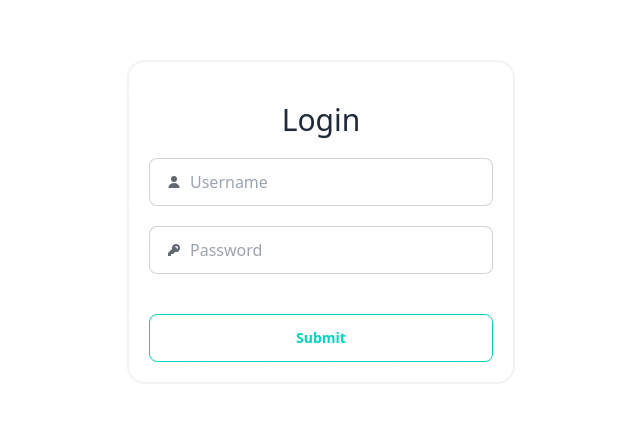
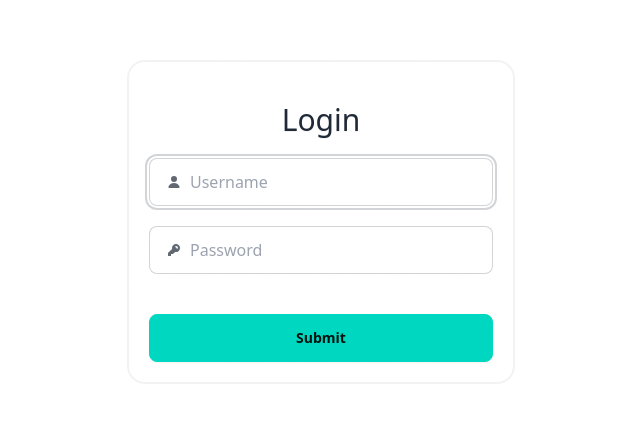
Before and after one commit to renkzk/ecommerce-admin-dashboard, an Angular app: page / in a window 1280 px wide. Shown: the part 178-600 px from the top of the page, without its empty margins (319-959 px from the left). Built offline with nearby package versions, Linux system fonts and the light colour scheme.

Commit message:
login form logic & validation

```diff
--- a/src/app/auth/login/login.component.html
+++ b/src/app/auth/login/login.component.html
@@ -8,7 +8,14 @@
       (ngSubmit)="onSubmit()"
     >
       <!-- Username -->
-      <label class="input input-bordered flex items-center gap-2">
+      <div>
+        <div class="text-error text-end" *ngIf="isInvalid('username')">
+          Username is required*
+        </div>
+        <label
+          class="input input-bordered flex items-center gap-2"
+          [class.input-error]="isInvalid('username')"
+        >
           <svg
             xmlns="http://www.w3.org/2000/svg"
             viewBox="0 0 16 16"
@@ -24,11 +31,20 @@
             class="grow"
             placeholder="Username"
             formControlName="username"
+            autofocus
           />
         </label>
+      </div>
 
       <!-- Password -->
-      <label class="input input-bordered flex items-center gap-2">
+      <div>
+        <div class="text-error text-end" *ngIf="isInvalid('password')">
+          Password is required*
+        </div>
+        <label
+          class="input input-bordered flex items-center gap-2"
+          [class.input-error]="isInvalid('password')"
+        >
           <svg
             xmlns="http://www.w3.org/2000/svg"
             viewBox="0 0 16 16"
@@ -48,7 +64,13 @@
             formControlName="password"
           />
         </label>
-      <button type="submit" class="btn btn-accent btn-outline w-full mt-5">
+      </div>
+      <button
+        type="submit"
+        [disabled]="isLoading"
+        class="btn btn-accent w-full mt-5"
+      >
+        <span *ngIf="isLoading" class="loading loading-spinner"></span>
         Submit
       </button>
     </form>
--- a/src/app/auth/login/login.component.ts
+++ b/src/app/auth/login/login.component.ts
@@ -1,21 +1,43 @@
+import { CommonModule } from '@angular/common';
 import { Component } from '@angular/core';
-import { FormBuilder, ReactiveFormsModule } from '@angular/forms';
+import { FormBuilder, ReactiveFormsModule, Validators } from '@angular/forms';
 
 @Component({
   selector: 'app-login',
   standalone: true,
-  imports: [ReactiveFormsModule],
+  imports: [ReactiveFormsModule, CommonModule],
   templateUrl: './login.component.html',
 })
 export class LoginComponent {
   constructor(private fb: FormBuilder) {}
 
   loginForm = this.fb.group({
-    username: '',
-    password: '',
+    username: ['', [Validators.required]],
+    password: ['', [Validators.required]],
   });
 
+  isSubmitted = false;
+  isLoading = false;
+
+  isInvalid(field: 'username' | 'password'): boolean | undefined {
+    return (
+      this.loginForm.get(field)?.invalid &&
+      (this.loginForm.get(field)?.touched ||
+        this.loginForm.get(field)?.dirty ||
+        this.isSubmitted)
+    );
+  }
+
   onSubmit() {
-    console.log(this.loginForm.value);
+    this.isSubmitted = true;
+    if (this.loginForm.valid) {
+      this.isLoading = true;
+
+      // TODO: implement login
+      setTimeout(() => {
+        this.isLoading = false;
+        console.log(this.loginForm.value);
+      }, 2000);
+    }
   }
 }
```
Lines whose indentation alone changed are shown as unchanged.
